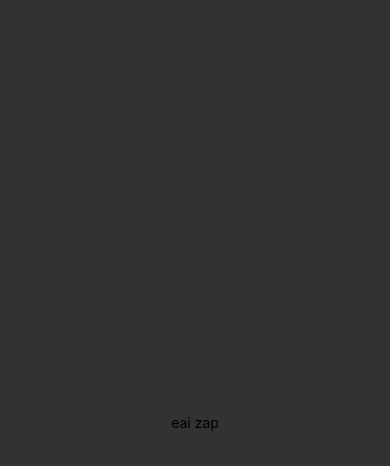
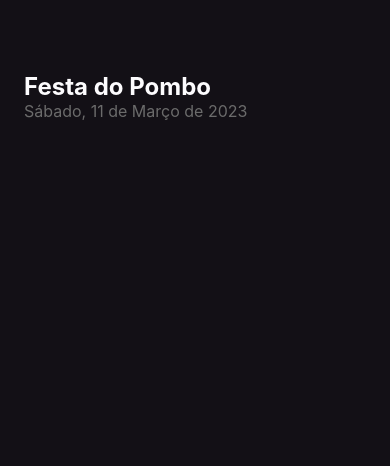
Before and after one commit to ramontrovao/first-expo-app, a React Native app: screen / in a window 390 px wide. Shown: the top 466 px of the page. Built offline with nearby package versions, Linux system fonts and the light colour scheme.

Commit message:
feat: added event title (#02)

```diff
--- a/App.tsx
+++ b/App.tsx
@@ -1,20 +1,5 @@
-import { StatusBar } from "expo-status-bar";
-import { StyleSheet, Text, View } from "react-native";
+import Home from "./src/screens/Home";
 
 export default function App() {
-  return (
-    <View style={styles.container}>
-      <Text>eai zap</Text>
-      <StatusBar style="auto" />
-    </View>
-  );
+  return <Home />;
 }
-
-const styles = StyleSheet.create({
-  container: {
-    flex: 1,
-    backgroundColor: "#323232",
-    alignItems: "center",
-    justifyContent: "center",
-  },
-});
--- /dev/null
+++ b/src/screens/Home/index.tsx
@@ -0,0 +1,13 @@
+import { Text, View } from "react-native";
+
+import { styles } from "./styles";
+
+export default function Home() {
+  return (
+    <View style={styles.container}>
+      <Text style={styles.eventName}>Festa do Pombo</Text>
+
+      <Text style={styles.eventDate}>Sábado, 11 de Março de 2023</Text>
+    </View>
+  );
+}
--- /dev/null
+++ b/src/screens/Home/styles.ts
@@ -0,0 +1,19 @@
+import { StyleSheet } from "react-native";
+
+export const styles = StyleSheet.create({
+  container: {
+    flex: 1,
+    backgroundColor: "#131016",
+    padding: 24,
+  },
+  eventName: {
+    color: "#FDFCFE",
+    fontSize: 24,
+    fontWeight: "bold",
+    marginTop: 48,
+  },
+  eventDate: {
+    color: "#6B6B6B",
+    fontSize: 16,
+  },
+});
```
